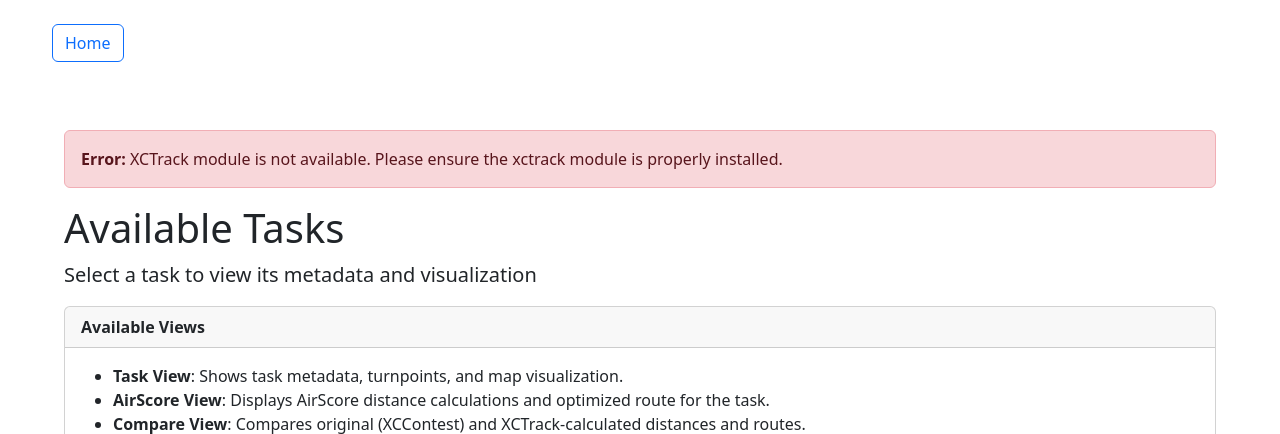
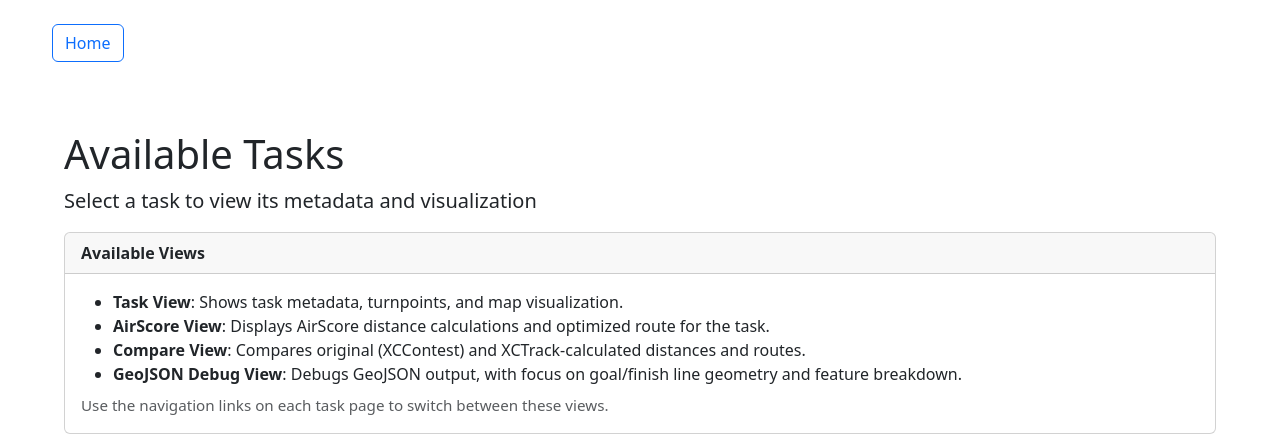
Before and after one commit to simonsteiner/pyxctsk, a Flask app: template scripts/task_viewer/templates/index.html in a window 1280 px wide. Shown: the top 434 px of the page. Run offline with Flask 3, Linux system fonts and the light colour scheme; the template is opened without the code that fills it, so the values that code supplies are empty.

Commit message:
chore(task-viewer): import pyxctsk unconditionally
- S8: `api.py` and `app.py` guarded importing pyxctsk inside a tool that exists to display it, behind an `XCTRACK_AVAILABLE` flag checked in some routes and not others, with `Optional[...] = None` placeholders that cost fourteen `# type: ignore` comments (seven per file)
- the import is now plain, the flag, the placeholders, the `src` path insert and the template's two `xctrack_available` branches are gone; the two ignores left are on the AirScore callables, which really are optional

Refs #32

Co-Authored-By: Claude Opus 5.5 (1M context) <noreply@anthropic.com>

```diff
--- a/scripts/task_viewer/app.py
+++ b/scripts/task_viewer/app.py
@@ -22,29 +22,13 @@ from shared import (
     prepare_comparison_data,
 )
 
-# Add the xctrack module to the path
-sys.path.insert(0, str(Path(__file__).parent.parent.parent / "src"))
-
-# Initialize function variables with proper typing
-load_task: Optional[Callable[[Any], Any]] = None
-task_distances_from: Optional[Callable[..., Dict[str, Any]]] = None
-generate_task_geojson: Optional[Callable[[Any], Dict[Any, Any]]] = None
-drawing_to_geojson: Optional[Callable[[Any], Dict[Any, Any]]] = None
-TaskDrawing: Optional[Any] = None
-
-try:
-    from pyxctsk import (
-        TaskDrawing,
-        drawing_to_geojson,
-        generate_task_geojson,
-        load_task,
-        task_distances_from,
-    )
-
-    XCTRACK_AVAILABLE = True
-except ImportError as e:
-    print(f"Warning: xctrack module not available: {e}")
-    XCTRACK_AVAILABLE = False
+from pyxctsk import (
+    TaskDrawing,
+    drawing_to_geojson,
+    generate_task_geojson,
+    load_task,
+    task_distances_from,
+)
 
 # Add task_viewer and its subdirectories to path to import AirScore utilities
 task_viewer_path = Path(__file__).parent
@@ -96,7 +80,6 @@ def index():
     return render_template(
         "index.html",
         tasks=tasks,
-        xctrack_available=XCTRACK_AVAILABLE,
         airscore_available=AIRSCORE_AVAILABLE,
         url_prefix="task_viewer.",
     )
@@ -147,9 +130,6 @@ def compare_task(task_name: str):
         werkzeug.exceptions.NotFound: If the task or XCTSK file is missing.
         werkzeug.exceptions.InternalServerError: If the XCTrack module is not available.
     """
-    if not XCTRACK_AVAILABLE:
-        abort(500, "XCTrack module not available for calculations")
-
     # Load original task data
     json_data, geojson_data = load_task_data(task_name)
     if not json_data:
@@ -162,16 +142,14 @@ def compare_task(task_name: str):
 
     try:
         # Parse task using xctrack
-        task = load_task(xctsk_path)  # type: ignore
+        task = load_task(xctsk_path)
 
         # One drawing: the table and the map share a single optimized route.
-        drawing = TaskDrawing.from_task(task)  # type: ignore
+        drawing = TaskDrawing.from_task(task)
         # `.as_dict()`: the table is a value now, and this consumer wants the
         # dictionary rendering it has always read.
-        distance_results = task_distances_from(  # type: ignore
-            drawing.measured
-        ).as_dict()
-        xctrack_geojson = drawing_to_geojson(drawing)  # type: ignore
+        distance_results = task_distances_from(drawing.measured).as_dict()
+        xctrack_geojson = drawing_to_geojson(drawing)
 
         # Prepare comparison data
         comparison_data = prepare_comparison_data(json_data, distance_results, task)
@@ -214,9 +192,6 @@ def geojson_debug_task(task_name: str):
         werkzeug.exceptions.NotFound: If the task or XCTSK file is missing.
         werkzeug.exceptions.InternalServerError: If the XCTrack module is not available.
     """
-    if not XCTRACK_AVAILABLE:
-        abort(500, "XCTrack module not available for calculations")
-
     # Load original task data
     json_data, geojson_data = load_task_data(task_name)
     if not json_data:
@@ -229,10 +204,10 @@ def geojson_debug_task(task_name: str):
 
     try:
         # Parse task using xctrack
-        task = load_task(xctsk_path)  # type: ignore
+        task = load_task(xctsk_path)
 
         # Generate XCTrack GeoJSON data with debug information
-        xctrack_geojson = generate_task_geojson(task)  # type: ignore
+        xctrack_geojson = generate_task_geojson(task)
 
         return render_template(
             "geojson_debug_view.html",
@@ -281,7 +256,7 @@ def airscore_task(task_name: str):
 
     try:
         # Parse task using xctrack
-        task = load_task(xctsk_path)  # type: ignore
+        task = load_task(xctsk_path)
 
         # Calculate distances using AirScore clone
         airscore_results = calculate_airscore_distances(task)  # type: ignore
--- a/scripts/task_viewer/templates/index.html
+++ b/scripts/task_viewer/templates/index.html
@@ -20,12 +20,6 @@
 
 {% block content %}
 <div class="container py-5">
-    {% if not xctrack_available %}
-    <div class="alert alert-danger" role="alert">
-        <strong>Error:</strong> XCTrack module is not available. Please ensure the xctrack module is properly installed.
-    </div>
-    {% endif %}
-
     <div class="row mb-4">
         <div class="col">
             <h1>Available Tasks</h1>
@@ -60,11 +54,7 @@
                     <div class="row">
                         {% for task in tasks %}
                         <div class="col-md-3 col-sm-4 col-6 mb-3">
-                            {% if xctrack_available %}
                             <a href="/task/{{ task }}" class="btn btn-outline-primary w-100">{{ task }}</a>
-                            {% else %}
-                            <button class="btn btn-outline-secondary w-100" disabled>{{ task }}</button>
-                            {% endif %}
                         </div>
                         {% endfor %}
                     </div>
```
Also changed, not shown: scripts/task_viewer/api.py (+15 -30 lines).
